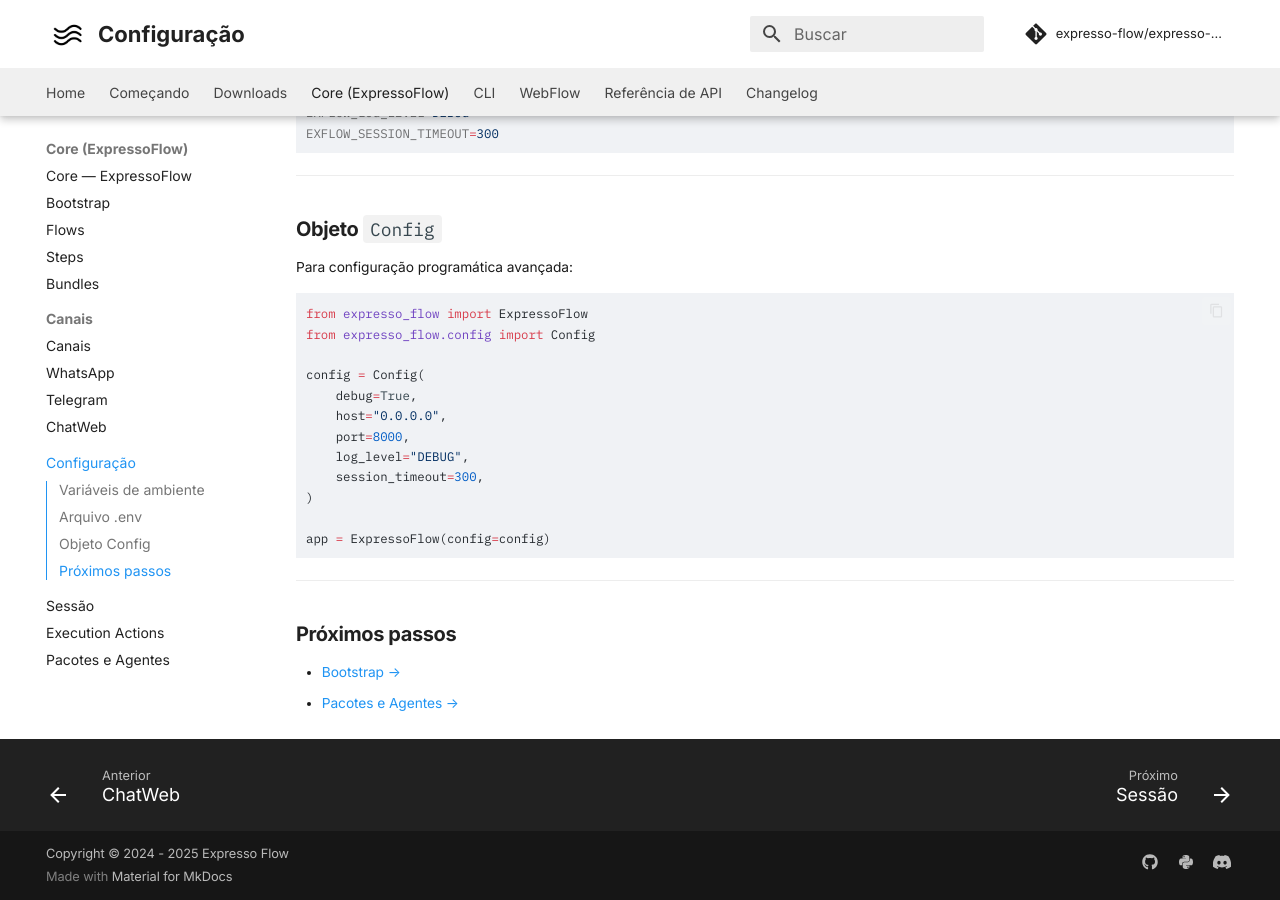
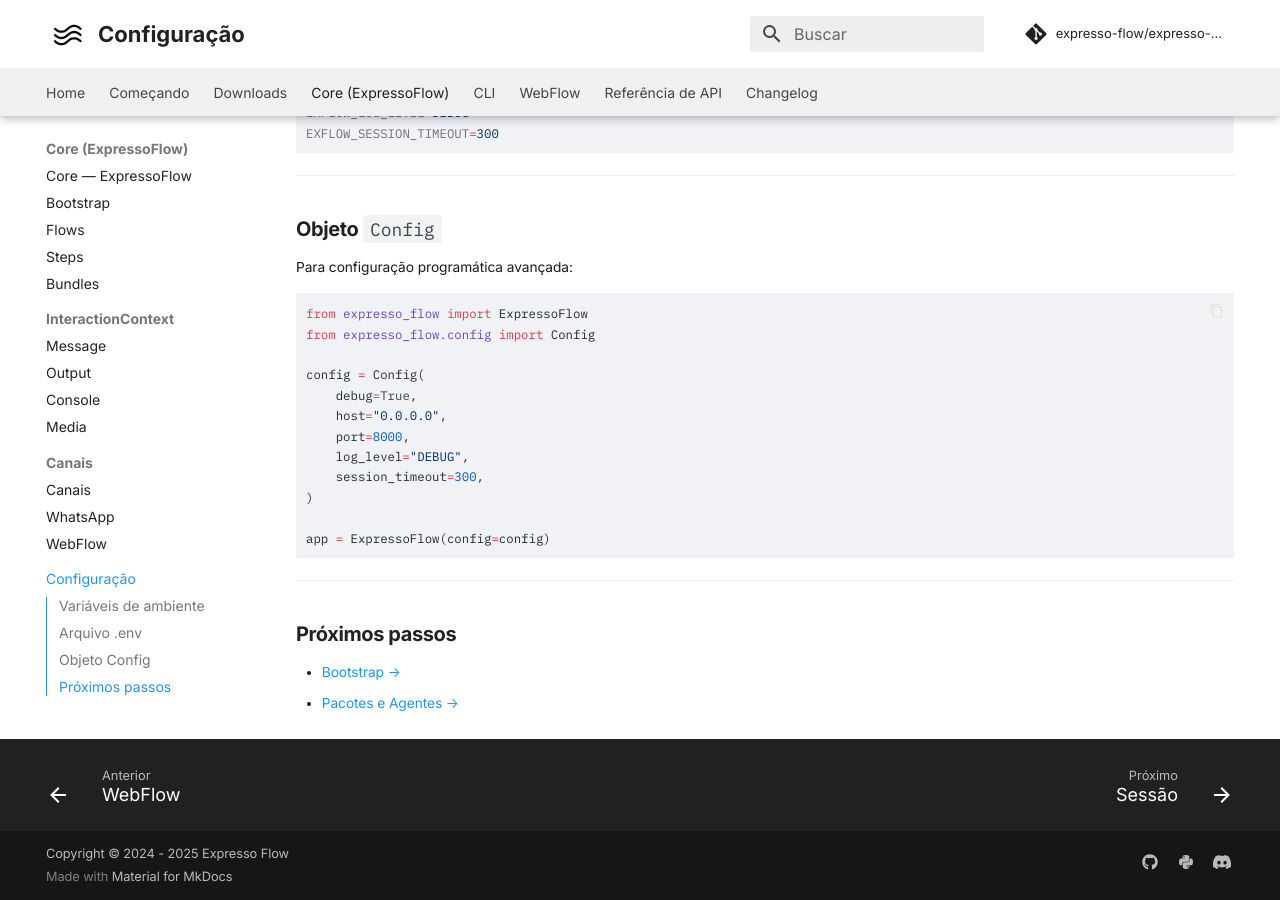
Before and after one commit to goiascode/expresso-flow-doc, an MkDocs documentation site: the page built from docs/core/configuration.md, in a window 1280 px wide and 900 px high, scrolled down 826 px. Built offline with MkDocs 1.6.1 and Material for MkDocs 9.7.7, drawn with Linux system fonts in a browser that asks for light colours; comment, search, counter and statistics services are not loaded; the version menu is left out.

Commit message:
Update documentation structure: add InteractionContext section and new files for Console, Message, Output, and Media; update Execution Actions reference

```diff
--- a/mkdocs.yml
+++ b/mkdocs.yml
@@ -128,11 +128,15 @@ nav:
     - Flows: core/flows.md
     - Steps: core/steps.md
     - Bundles: core/bundles.md
+    - InteractionContext:
+      - Message: core/interaction/message.md
+      - Output: core/interaction/output.md
+      - Console: core/interaction/console.md
+      - Media: core/interaction/media.md
     - Canais:
       - core/channels/index.md
       - WhatsApp: core/channels/whatsapp.md
-      - Telegram: core/channels/telegram.md
-      - ChatWeb: core/channels/chatweb.md
+      - WebFlow: webflow/index.md
     - Configuração: core/configuration.md
     - Sessão: core/session.md
     - Execution Actions: core/actions.md
```
Also changed, not shown: docs/core/flows.md (+1 -1 lines), docs/core/interaction/console.md (added, +4 -0 lines), docs/core/interaction/media.md (added, +4 -0 lines), docs/core/interaction/message.md (added, +4 -0 lines), docs/core/interaction/output.md (added, +4 -0 lines).
